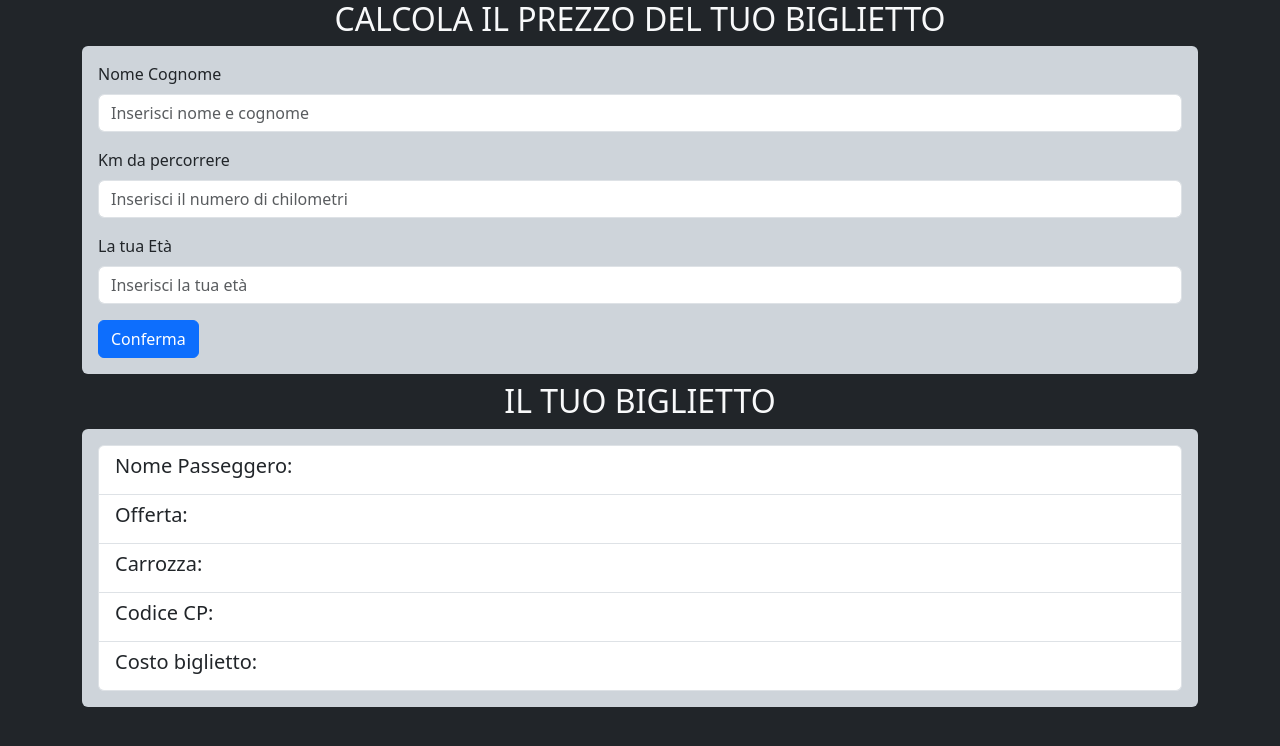
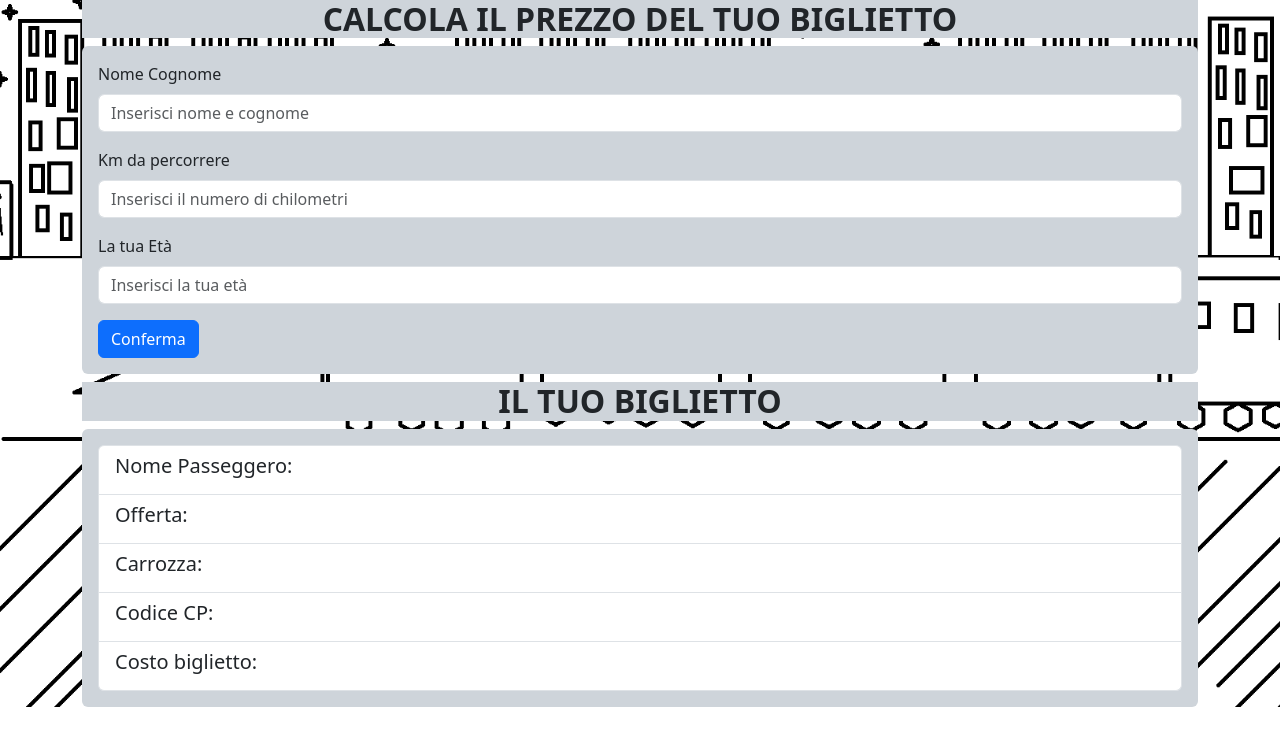
Before and after one commit to danielemurgioni/js-biglietto-treno-form, a plain HTML site: page index.html in a window 1280 px wide. Drawn offline with nearby package versions, Linux system fonts and the light colour scheme.

Commit message:
[UPD] Styling

```diff
--- a/css/style.css
+++ b/css/style.css
@@ -0,0 +1,5 @@
+.bg-img{
+    background-image: url(../img/background-body.png);
+    background-repeat: no-repeat;
+    background-size: cover;
+}
--- a/index.html
+++ b/index.html
@@ -5,17 +5,20 @@
     <meta charset="UTF-8">
     <meta name="viewport" content="width=device-width, initial-scale=1.0">
     <!-- bootstrap -->
-    <link href="https://cdn.jsdelivr.net/npm/bootstrap@5.3.3/dist/css/bootstrap.min.css" rel="stylesheet"
-        integrity="sha384-QWTKZyjpPEjISv5WaRU9OFeRpok6YctnYmDr5pNlyT2bRjXh0JMhjY6hW+ALEwIH" crossorigin="anonymous">
+    <link href="https://cdn.jsdelivr.net/npm/bootstrap@5.3.3/dist/css/bootstrap.min.css" rel="stylesheet" integrity="sha384-QWTKZyjpPEjISv5WaRU9OFeRpok6YctnYmDr5pNlyT2bRjXh0JMhjY6hW+ALEwIH" crossorigin="anonymous">
+    <!-- favicon -->
+    <link rel="icon" href="./img/favicon.ico">
     <!-- css -->
     <link rel="stylesheet" href="./css/style.css">
-    <title>Esercizio n24</title>
+    <title>Zen Train</title>
 </head>
 
-<body class="bg-dark">
+<body class="bg-img">
     <div class="container">
+        <div class="row">
+            <div class="col">
                 <main>
-            <h2 class="text-light text-center text-uppercase">Calcola il prezzo del tuo biglietto</h2>
+                    <h2 class="fw-bold text-center text-uppercase bg-dark-subtle">Calcola il prezzo del tuo biglietto</h2>
                     <!-- form -->
                     <div class="container bg-dark-subtle p-3 mb-2 rounded">
                         <form>
@@ -38,7 +41,7 @@
                             <button id="btn-confirm" class="btn btn-primary">Conferma</button>
                         </form>
                     </div>
-            <h2 class="text-light text-center text-uppercase">Il tuo biglietto</h2>
+                    <h2 class="fw-bold text-center text-uppercase bg-dark-subtle">Il tuo biglietto</h2>
                     <!-- risultato del form -->
                     <div class="container bg-dark-subtle p-3 rounded">
                         <ul class="list-group">
@@ -51,6 +54,8 @@
                     </div>
                 </main>
             </div>
+        </div>
+    </div>
     <!-- javascript -->
     <script src="./js/script.js"></script>
 </body>
```
Also changed, not shown: img/background-body.png (added), img/favicon.ico (added). Lines whose indentation alone changed are shown as unchanged.
